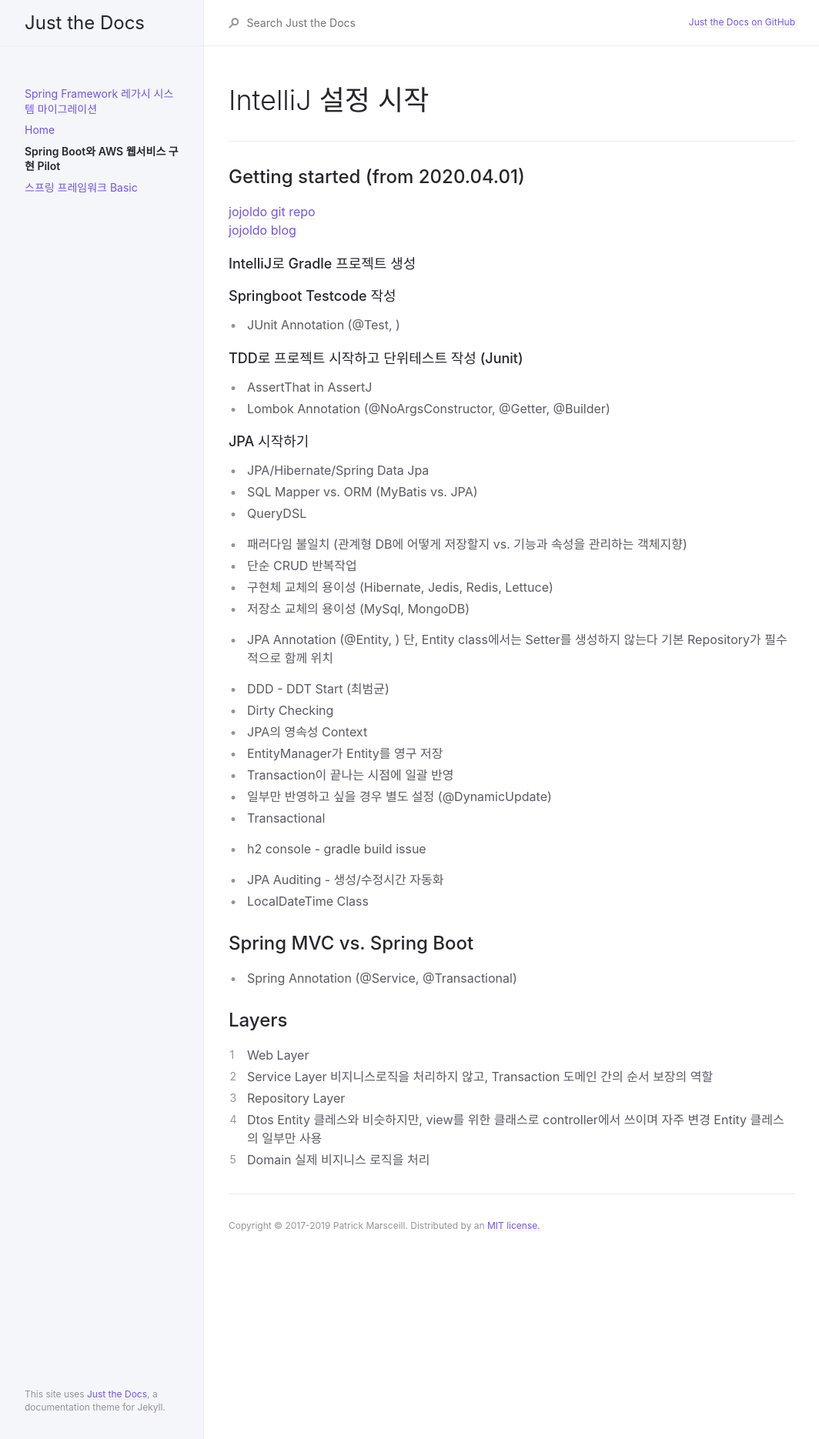
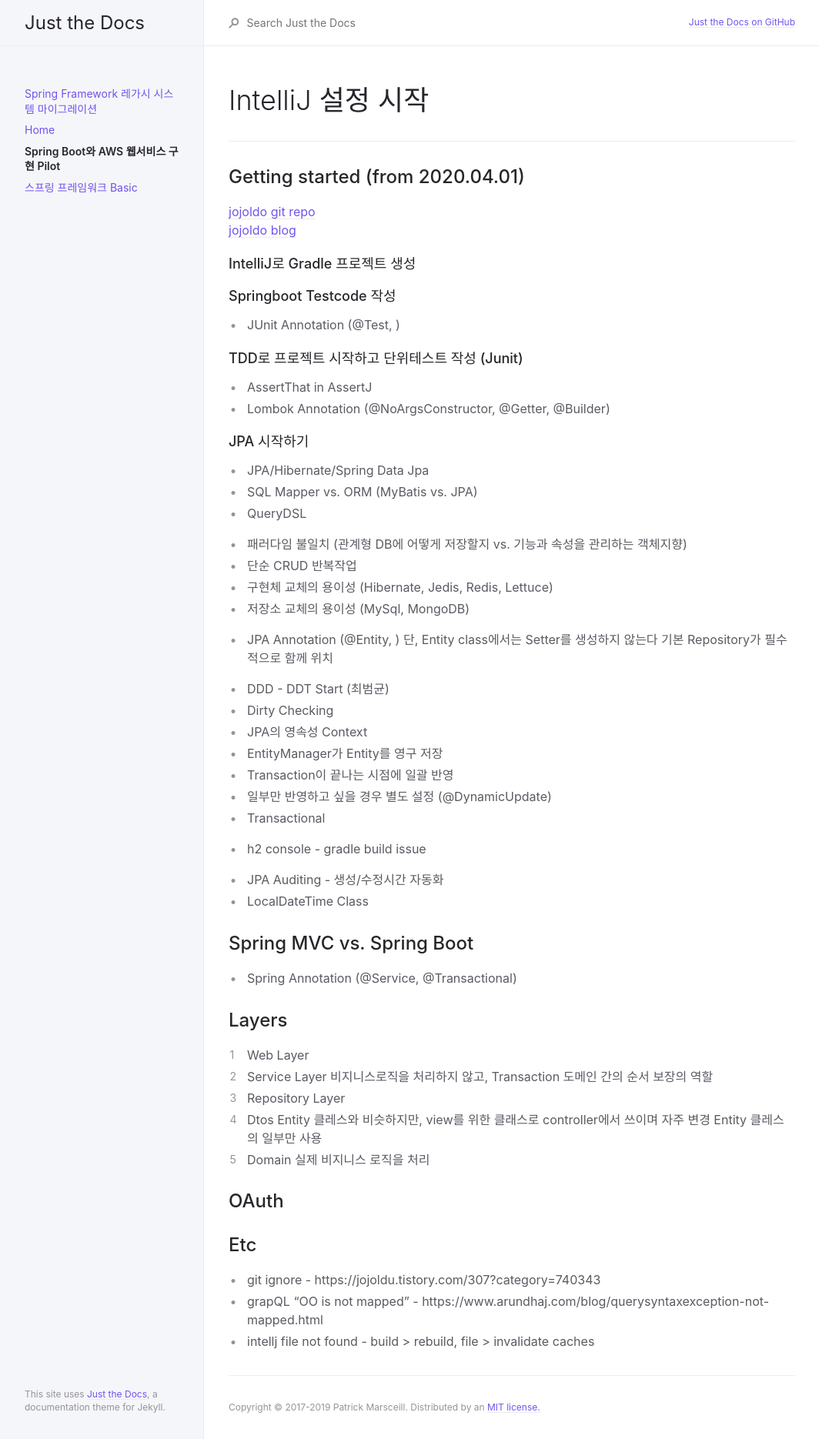
Before and after one commit to keumda/keumda.github.io, a Jekyll site: the page built from docs/Spring Boot Pilot.md, in a window 1280 px wide. Shown: the whole page at 77% size, without its empty margins (107-1171 px from the left). Built offline with Jekyll 4.4.1, drawn with Linux system fonts in a browser that asks for light colours.

Commit message:
2020-04-21 OAuth & etc md update

```diff
--- a/docs/Spring Boot Pilot.md
+++ b/docs/Spring Boot Pilot.md
@@ -62,3 +62,11 @@ Entity 클레스와 비슷하지만, view를 위한 클래스로 controller에
 Entity 클레스의 일부만 사용
 5. Domain
 실제 비지니스 로직을 처리
+
+## OAuth
+
+
+## Etc
+- git ignore - https://jojoldu.tistory.com/307?category=740343
+- grapQL "OO is not mapped" - https://www.arundhaj.com/blog/querysyntaxexception-not-mapped.html
+- intellj file not found - build > rebuild, file > invalidate caches
```
